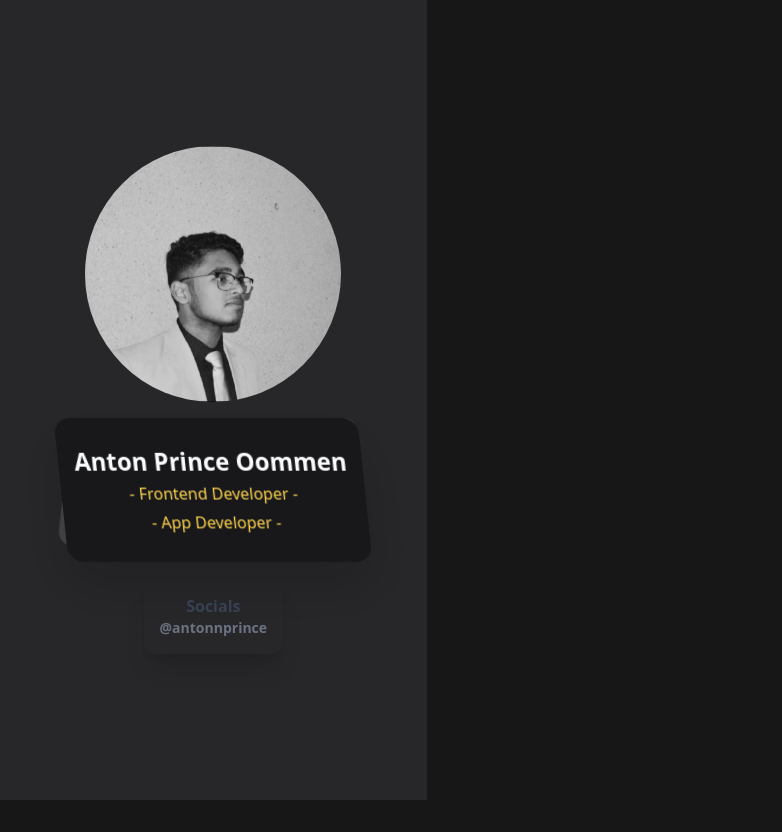
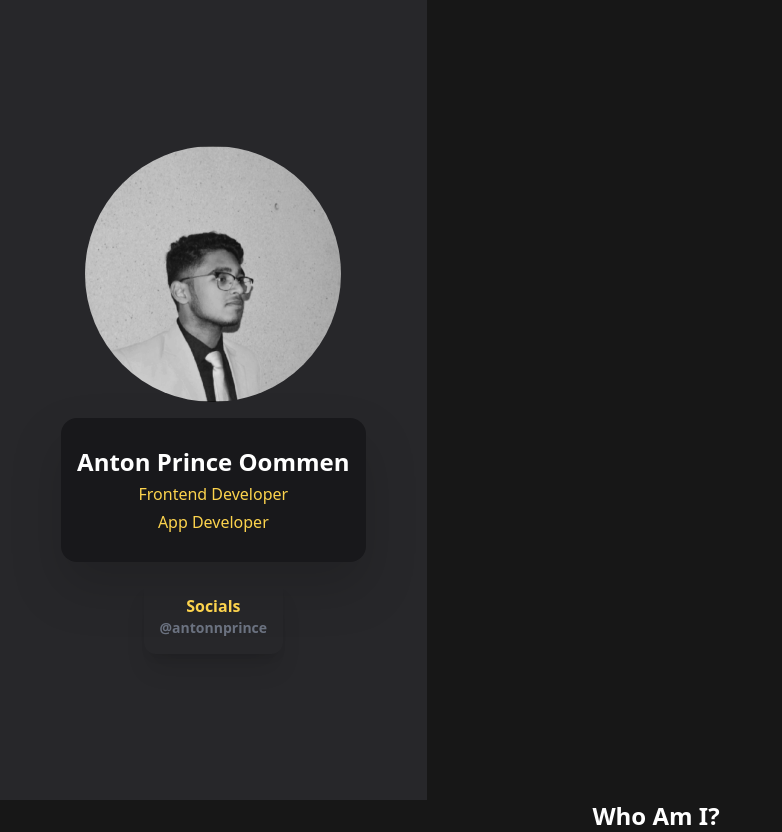
Before and after one commit to antonnprince/My-Portfolio, a plain HTML site: page index.html in a window 1280 px wide. Shown: the whole page, without its empty margins (0-782 px from the left). Before the commit the page ends 800 px from the top, so only its background shows below. Drawn offline with nearby package versions, Linux system fonts and the light colour scheme.

Commit message:
about sectoin

```diff
--- a/index.html
+++ b/index.html
@@ -1,15 +1,3 @@
-<!--
-
-    5a6272 =lightest grey
-    484e5b - dark grey
-    2d3139 - darker grey
-    1b1d22 - darkest grey
-    000100 - black
-    00356b - dark blue
-    3e95ff- light blue
--->
-
-
 <!DOCTYPE html>
 <html>
   <head>
@@ -20,61 +8,42 @@
     <script src="https://cdn.tailwindcss.com"></script>
   </head>
   <body class="bg-neutral-900 font-sans">
-
-    <!--PROFILE-->
-    <section class="flex-col space-y-4 flex bg-zinc-800 mr-auto h-screen w-1/3 text-white font-semibold
-    font-2xl justify-center items-center">
-
-      <img src="dp.jfif" class="h-64 w-64 rounded-full" >
-
-    <div class="group duration-500 hover:-skew-x-0 skew-x-6 drop-shadow-2xl hover:translate-x-2">
-      <div class="group-hover:duration-400 relative rounded-2xl w-auto h-36
-       bg-zinc-900 text-gray-50 flex flex-col px-4
-       justify-center items-center gap-1 before:-skew-x-12
-       before:rounded-2xl  before:absolute before:content['']  before:bg-neutral-700 before:right-3
-       before:top-0 before:w-72 before:h-32 before:-z-10">
+    <!-- PROFILE -->
+    <div class="flex flex-col">
+      <section class="flex-col space-y-4 flex bg-zinc-800 mr-auto h-screen w-1/3 text-white font-semibold font-2xl justify-center items-center">
+        <img src="dp.jfif" class="h-64 w-64 rounded-full" />
+        <div class="group duration-500 hover:-skew-x-0 drop-shadow-2xl">
+          <div class="rounded-2xl w-auto h-36 bg-zinc-900 flex flex-col px-4 justify-center items-center gap-1">
             <span class="text-2xl font-bold">Anton Prince Oommen</span>
-        <p class="text-amber-300 font-thin">- Frontend Developer -</p>
-        <p class="text-amber-300 font-thin">- App Developer -</p>
+            <p class="text-amber-300 font-normal">Frontend Developer</p>
+            <p class="text-amber-300 font-normal">App Developer</p>
           </div>
         </div>
-
         <div class="flex relative items-center justify-center w-full">
-      <div class="rounded-xl overflow-hidden relative
-       text-center p-4 group items-center flex flex-col max-w-sm
-        hover:shadow-2xl transition-all duration-500 shadow-xl">
-        <div class="text-gray-500 group-hover:scale-105 transition-all">
-
-        </div>
+          <div class="rounded-xl overflow-hidden relative text-center p-4 group items-center flex flex-col max-w-sm hover:shadow-2xl transition-all duration-500 shadow-xl">
+            <div class="text-gray-500 group-hover:scale-105 transition-all"></div>
             <div class="group-hover:pb-10 transition-all duration-500 delay-200">
-          <h1 class="font-semibold text-gray-700">Socials</h1>
+              <h1 class="font-semibold text-amber-300">Socials</h1>
               <p class="text-gray-500 text-sm">@antonnprince</p>
             </div>
-        <div class="flex items-center transition-all duration-500 delay-200
-         group-hover:bottom-3 -bottom-full absolute gap-2 justify-evenly w-full">
+            <div class="flex items-center transition-all duration-500 delay-200 group-hover:bottom-3 -bottom-full absolute gap-2 justify-evenly w-full">
               <div class="flex gap-3 text-2xl bg-gray-700 text-white p-1 hover:p-2 transition-all duration-500 delay-200 rounded-full shadow-sm">
                 <a class="hover:scale-110 transition-all duration-500 delay-200">
-              <svg width="1em" height="1em" fill="currentColor" viewBox="0 0 1024 1024">
-                <path d="M511.6 76.3C264.3 76.2 64 276.4 64 523.5 64 718.9 189.3 885 363.8 946c23.5 5.9 19.9-10.8 19.9-22.2v-77.5c-135.7 15.9-141.2-73.9-150.3-88.9C215 726 171.5 718 184.5 703c30.9-15.9 62.4 4 98.9 57.9 26.4 39.1 77.9 32.5 104 26 5.7-23.5 17.9-44.5 34.7-60.8-140.6-25.2-199.2-111-199.2-213 0-49.5 16.3-95 48.3-131.7-20.4-60.5 1.9-112.3 4.9-120 58.1-5.2 118.5 41.6 123.2 45.3 33-8.9 70.7-13.6 112.9-13.6 42.4 0 80.2 4.9 113.5 13.9 11.3-8.6 67.3-48.8 121.3-43.9 2.9 7.7 24.7 58.3 5.5 118 32.4 36.8 48.9 82.7 48.9 132.3 0 102.2-59 188.1-200 212.9a127.5 127.5 0 0138.1 91v112.5c.8 9 0 17.9 15 17.9 177.1-59.7 304.6-227 304.6-424.1 0-247.2-200.4-447.3-447.5-447.3z"></path>
-              </svg>
+                  <!-- ... -->
                 </a>
-            <a class="hover:scale-110 transition-all duration-500 delay-200">
-              <svg width="1em" height="1em" viewBox="0 0 24 24" stroke="currentColor" fill="none">
-                <path d="M4 4h16c1.1 0 2 .9 2 2v12c0 1.1-.9 2-2 2H4c-1.1 0-2-.9-2-2V6c0-1.1.9-2 2-2z"></path>
-                <path d="M22 6l-10 7L2 6"></path>
-              </svg>
-            </a>
-            <a class="hover:scale-110 transition-all duration-500 delay-200">
-              <svg width="1em" height="1em" fill="currentColor" viewBox="0 0 960 1000">
-                <path d="M480 20c133.333 0 246.667 46.667 340 140s140 206.667 140 340c0 132-46.667 245-140 339S613.333 980 480 980c-132 0-245-47-339-141S0 632 0 500c0-133.333 47-246.667 141-340S348 20 480 20M362 698V386h-96v312h96m-48-352c34.667 0 52-16 52-48s-17.333-48-52-48c-14.667 0-27 4.667-37 14s-15 20.667-15 34c0 32 17.333 48 52 48m404 352V514c0-44-10.333-77.667-31-101s-47.667-35-81-35c-44 0-76 16.667-96 50h-2l-6-42h-84c1.333 18.667 2 52 2 100v212h98V518c0-12 1.333-20 4-24 8-25.333 24.667-38 50-38 32 0 48 22.667 48 68v174h98"></path>
-              </svg>
-            </a>
+                <!-- ... (Other social icons) -->
               </div>
             </div>
           </div>
         </div>
       </section>
-  <!--PROFILE ENDS-->
+      <!-- PROFILE ENDS -->
 
+      <!-- ABOUT SECTION -->
+      <section class="about mx-4 w-full flex flex-col justify-center items-center">
+        <h1 class="text-2xl text-white font-bold">Who Am I?</h1>
+      </section>
+
+    </div>
   </body>
 </html>
```
Lines whose indentation alone changed are shown as unchanged.
